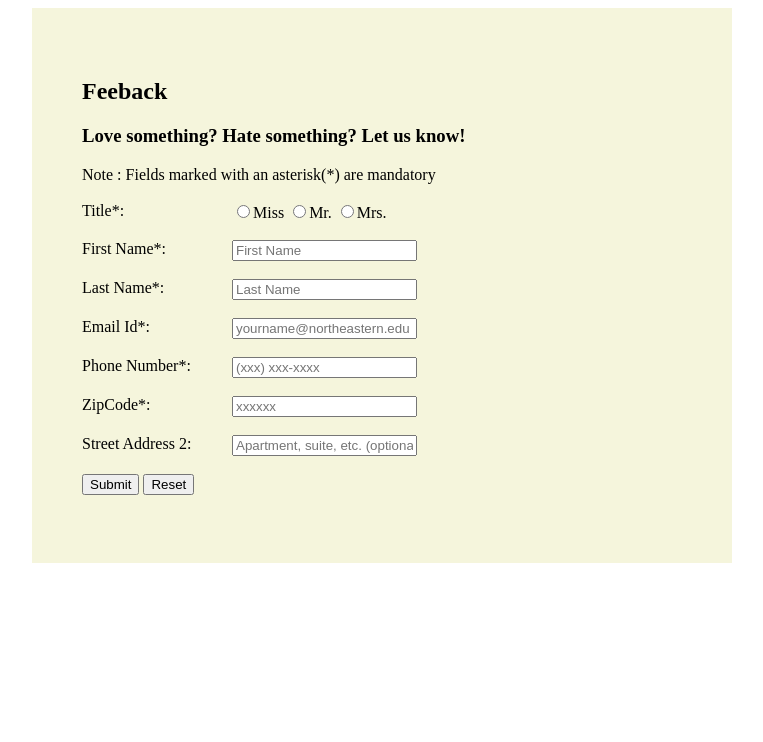
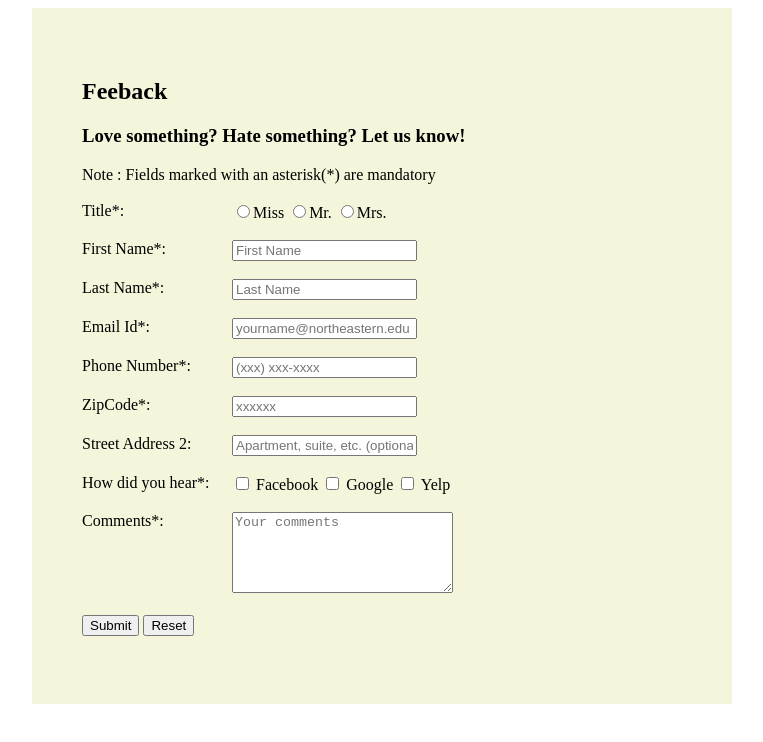
Before and after one commit to BingjieZhou327/Assignment2, a plain HTML site: page Form.html in a window 1280 px wide. Shown: the whole page, without its empty margins (258-1021 px from the left). Drawn offline with Linux system fonts and the light colour scheme.

Commit message:
Add checkboxes for source and comments textarea

```diff
--- a/Form.html
+++ b/Form.html
@@ -52,6 +52,16 @@
 			<input type="text" name="streetAddress2" id="streetAddress2" placeholder="Apartment, suite, etc. (optional)" maxlength="50" />
 			<br><br>
 
+            <label for="howDidYouHear">How did you hear*:</label>
+			<input type='checkbox' name="source" value="facebook" /> Facebook
+            <input type='checkbox' name="source" value="google" /> Google
+            <input type='checkbox' name="source" value="yelp" /> Yelp
+			<br><br>
+
+			<label for="comments">Comments*:</label>
+			<textarea name="text" id="comments" placeholder="Your comments" rows="5" cols="25"></textarea>
+			<br><br>
+
 			<input type="submit" id="submitBtn">
 			<input type="reset" id="resetBtn">
 			<br><br>
```
